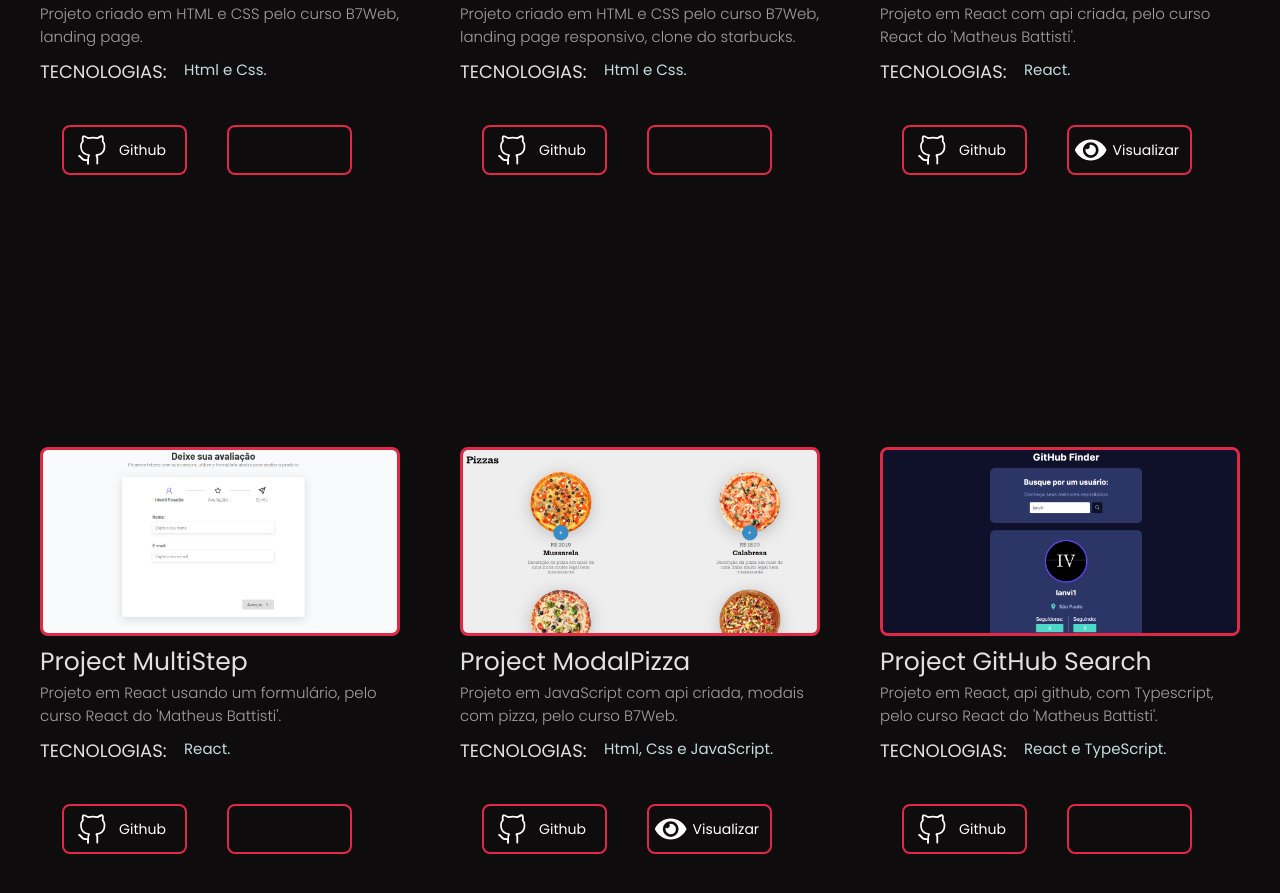
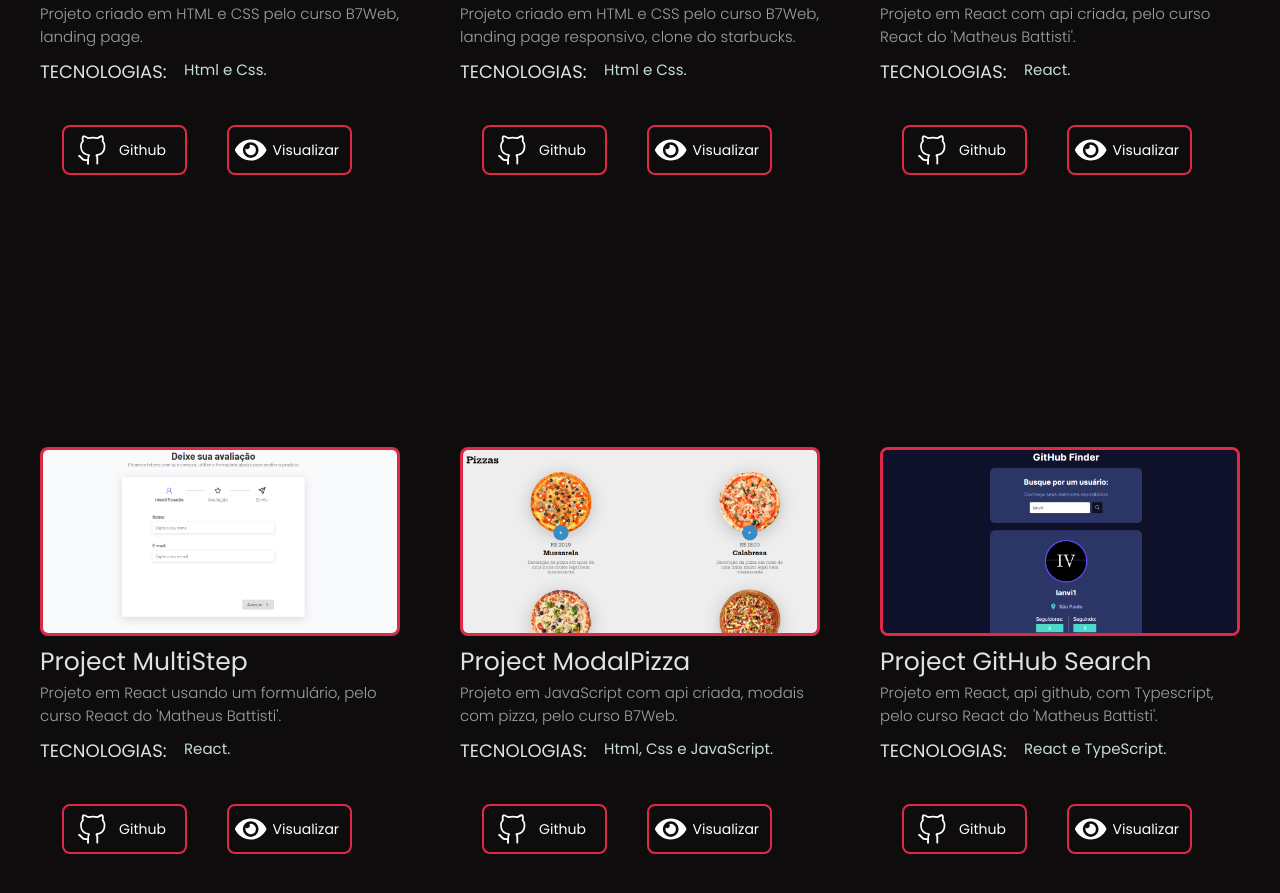
Before and after one commit to Ianvi1/Portfolio1.0, a React (Vite) app: page / in a window 1280 px wide. Shown: the part 3832-4725 px from the top of the page. Built offline with nearby package versions, Linux system fonts and the light colour scheme.

Commit message:
correção rápida

```diff
--- a/src/components/Projects.tsx
+++ b/src/components/Projects.tsx
@@ -15,11 +15,17 @@ interface Project {
 }
 
 const projectsTech: Project[] = [
-  { id: "project1", name: "Project Awax", text: "Projeto criado em HTML e CSS pelo curso B7Web, landing page.", img: <img className='TechImage' src='../../public/imageport1.png' />, techs: "Html e Css.", githb: <a href='https://github.com/Ianvi1/AwaxPJ' target='_blank' rel='noreferrer'>
+  { id: "project1", name: "Project Awax", text: "Projeto criado em HTML e CSS pelo curso B7Web, landing page.", img: <img className='TechImage' src='../../public/imageport1.png' />, techs: "Html e Css.", deploy:<a href='' target='_blank' rel='noreferrer'>
+  <FaEye size={28} className='EyeIcon' />
+  <p>Visualizar</p>
+</a>, githb: <a href='https://github.com/Ianvi1/AwaxPJ' target='_blank' rel='noreferrer'>
   <VscGithubAlt className='GitHubIcon' />
   <p>Github</p>
 </a>},
-  { id: "project2", name: "Project Starbucks", text: "Projeto criado em HTML e CSS pelo curso B7Web, landing page responsivo, clone do starbucks.", img: <img className='TechImage' src='../../public/imageport2.png' />,techs: "Html e Css.", githb: <a href='https://github.com/Ianvi1/Starbucks-Layout' target='_blank' rel='noreferrer'>
+  { id: "project2", name: "Project Starbucks", text: "Projeto criado em HTML e CSS pelo curso B7Web, landing page responsivo, clone do starbucks.", img: <img className='TechImage' src='../../public/imageport2.png' />,techs: "Html e Css.", deploy:<a href='' target='_blank' rel='noreferrer'>
+  <FaEye size={28} className='EyeIcon' />
+  <p>Visualizar</p>
+</a>,githb: <a href='https://github.com/Ianvi1/Starbucks-Layout' target='_blank' rel='noreferrer'>
   <VscGithubAlt className='GitHubIcon' />
   <p>Github</p>
 </a>},
@@ -30,7 +36,10 @@ const projectsTech: Project[] = [
                           <VscGithubAlt className='GitHubIcon' />
                           <p>Github</p>
                         </a>},
-  { id: "project4", name: "Project MultiStep", text: "Projeto em React usando um formulário, pelo curso React do 'Matheus Battisti'.", img: <img className='TechImage' src='../../public/imageport5.png'/>,techs: "React.", githb: <a href='https://github.com/Ianvi1/MultistepReact' target='_blank' rel='noreferrer'>
+  { id: "project4", name: "Project MultiStep", text: "Projeto em React usando um formulário, pelo curso React do 'Matheus Battisti'.", img: <img className='TechImage' src='../../public/imageport5.png'/>,techs: "React.",deploy:<a href='' target='_blank' rel='noreferrer'>
+  <FaEye size={28} className='EyeIcon' />
+  <p>Visualizar</p>
+</a>, githb: <a href='https://github.com/Ianvi1/MultistepReact' target='_blank' rel='noreferrer'>
   <VscGithubAlt className='GitHubIcon' />
   <p>Github</p>
 </a>},
@@ -41,7 +50,10 @@ const projectsTech: Project[] = [
                           <VscGithubAlt className='GitHubIcon' />
                           <p>Github</p>
                         </a>},
-  { id: "project6", name: "Project GitHub Search", text: "Projeto em React, api github, com Typescript, pelo curso React do 'Matheus Battisti'.", img: <img className='TechImage' src='../../public/imageport4.png' />,techs: "React e TypeScript.", githb: <a href='https://github.com/Ianvi1/GitHubReact' target='_blank' rel='noreferrer'>
+  { id: "project6", name: "Project GitHub Search", text: "Projeto em React, api github, com Typescript, pelo curso React do 'Matheus Battisti'.", img: <img className='TechImage' src='../../public/imageport4.png' />,techs: "React e TypeScript.", deploy:<a href='' target='_blank' rel='noreferrer'>
+  <FaEye size={28} className='EyeIcon' />
+  <p>Visualizar</p>
+</a>,githb: <a href='https://github.com/Ianvi1/GitHubReact' target='_blank' rel='noreferrer'>
   <VscGithubAlt className='GitHubIcon' />
   <p>Github</p>
 </a>}]
```
